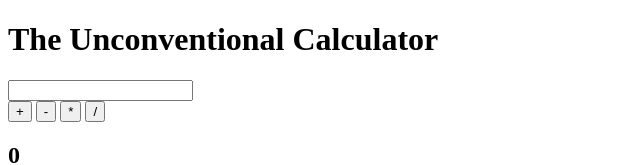
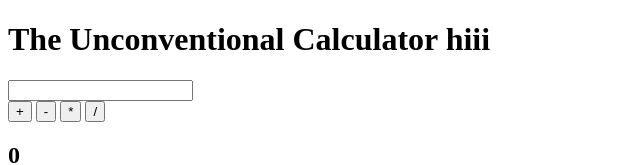
Before and after one commit to KrishaKalolaPP/JavaScript, a plain HTML site: page Index.html in a window 1280 px wide. Shown: the top 165 px of the page, without its empty margins (0-640 px from the left). Drawn offline with Linux system fonts and the light colour scheme.

Commit message:
last change

```diff
--- a/Index.html
+++ b/Index.html
@@ -5,7 +5,7 @@
     </head>
    <body>
     <header>
-      <h1>The Unconventional Calculator</h1>
+      <h1>The Unconventional Calculator hiii</h1>
     </header>
 
     <section id="calculator">
```
